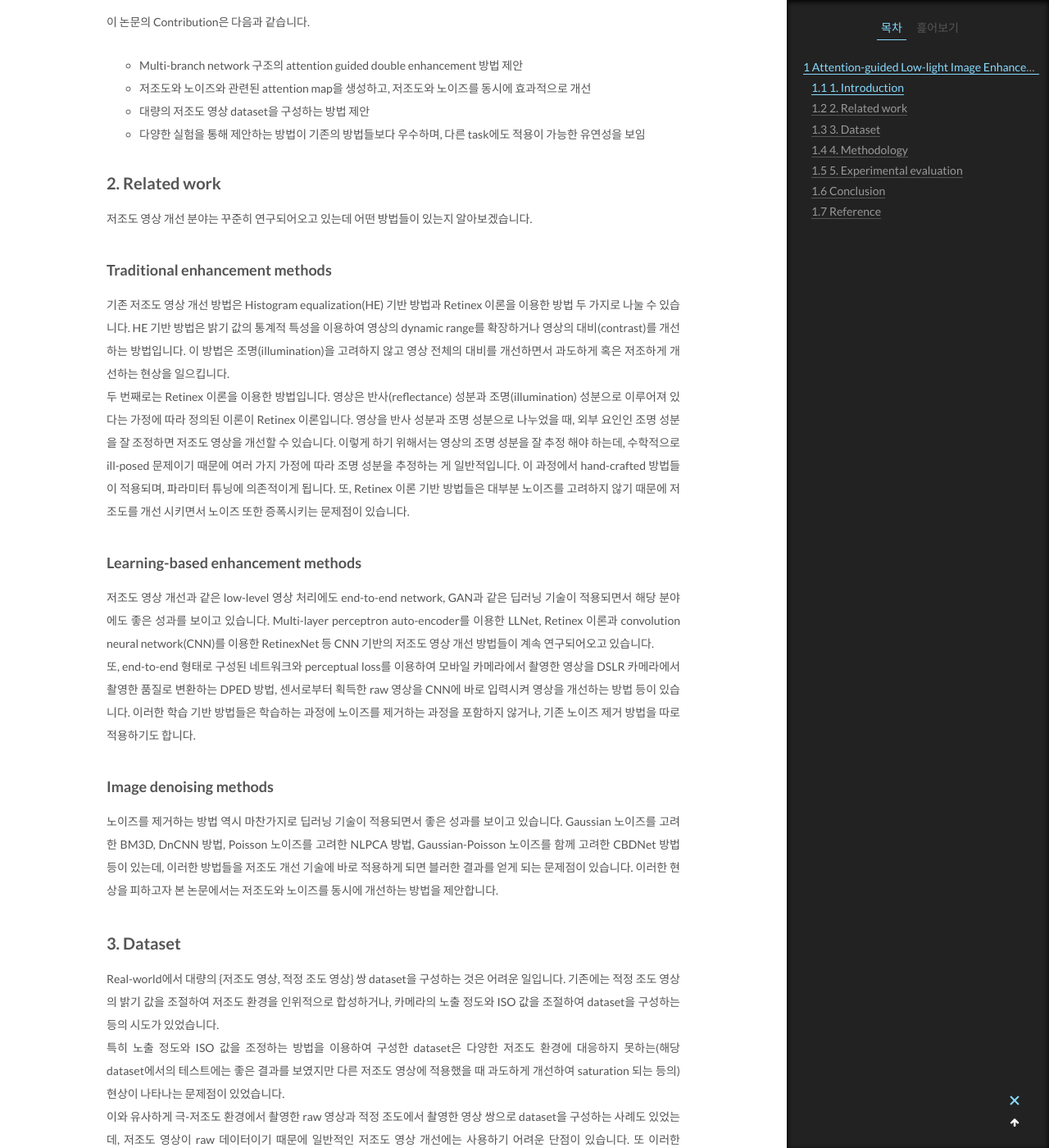
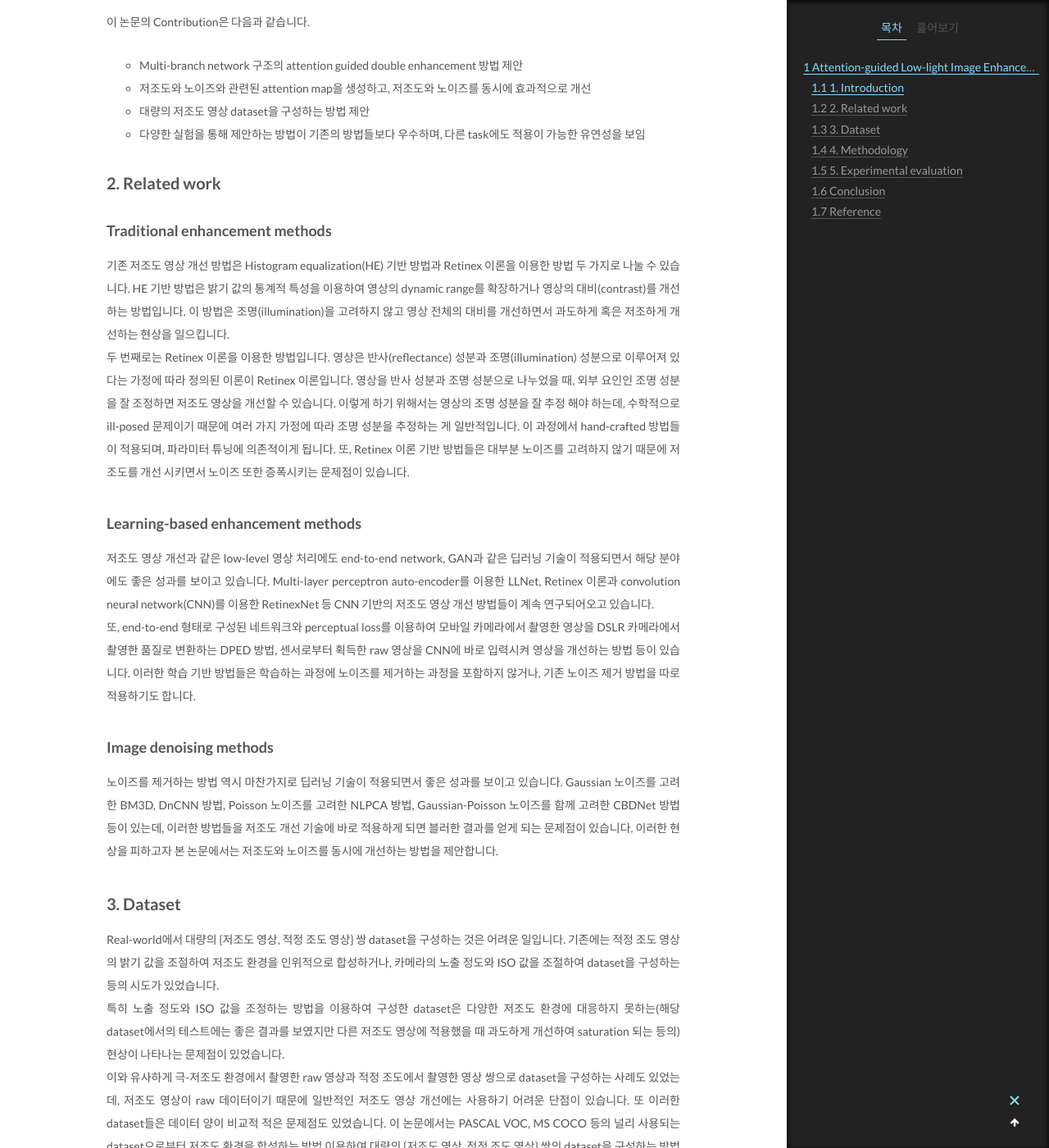
Before and after one commit to CH-Improc/ch-improc.github.io, a Jekyll site: the page built from _posts/2020-01-23-attention-guided-low-light-enhancement.md, in a window 1280 px wide and 1400 px high, scrolled down 1166 px. Shown: the whole window at 82% size. Built offline with Jekyll 4.4.1, drawn with Linux system fonts in a browser that asks for light colours; formulas are drawn with MathJax 3; some of the changed text lies outside the part shown.

Commit message:
Fixed tex and section

```diff
--- a/_posts/2020-01-23-attention-guided-low-light-enhancement.md
+++ b/_posts/2020-01-23-attention-guided-low-light-enhancement.md
@@ -27,8 +27,6 @@ tags:
 
 
 ## 2. Related work
-
-저조도 영상 개선 분야는 꾸준히 연구되어오고 있는데 어떤 방법들이 있는지 알아보겠습니다.
 
 ### Traditional enhancement methods
 
@@ -73,7 +71,8 @@ Real-world에서 대량의 {저조도 영상, 적정 조도 영상} 쌍 dataset
 
   $\alpha$와 $\beta$는 선형 변환을 의미하고, $\gamma$는 감마 변환을 의미합니다.
 
-  <figure><img src="{{ '/assets/post_images/AgLLNet_figures/fig05.png' | prepend: site.baseurl}}" alt="fig05"></figure>
+  <figure><img src="{{ '/assets/post_images/AgLLNet_figures/fig05.png' | prepend: site.baseurl}}" width=67% height=67% alt="fig05"></figure>
+
   위 그림은 저조도 합성 결과를 검증하는 그림입니다. 그래프는 $YCbCr$의 $Y$채널 히스토그램이며, 저조도를 합성한 영상과 저노출의 영상을 비교했을 때 유사한 것을 알 수 있습니다.
 - 노이즈는 카메라 내에서 처리하는 영상처리(Image processing) 파이프라인을 고려하여 real-world 저조도 잡음인 Gaussian-Poisson mixed 노이즈 모델을 이용하여 합성합니다.
 
@@ -98,7 +97,8 @@ Real-world에서 대량의 {저조도 영상, 적정 조도 영상} 쌍 dataset
 
   $max_{c}(x)$는 color채널 중에 최댓값을 반환하는 함수, $R$은 ground truth인 적정 조도 영상, $\mathcal{F}(R)$는 합성한 저조도 영상, $A$는 ue-attention map입니다.
 
-  <figure><img src="{{ '/assets/post_images/AgLLNet_figures/fig06.png' | prepend: site.baseurl}}" alt="fig06"></figure>
+  <figure><img src="{{ '/assets/post_images/AgLLNet_figures/fig06.png' | prepend: site.baseurl}}" width=67% height=67% alt="fig06"></figure>
+
   위 사진은 입력 영상에 따른 ue-attention map과 반전된 ue-attention map, 기존 Retinex 이론의 illumination map을 보입니다. 반전된 ue-attention map은 기존 Retinex 이론에서 사용하는 illumination map과 유사한데, 이 내용은 ue-attention map에는 조도 혹은 노출에 관련된 정보가 있다는 것을 의미하고 Attention-Net을 사용하는 이유를 뒷받침해줍니다. 한편, 반전된 ue-attention map을 기존의 Retinex 이론 기반 알고리즘들에 바로 적용하면 만족할만한 결과를 얻을 수 없는데, 그 이유는 기존 Retinex 이론 기반 알고리즘들이 black 영역(pixel 값이 0인 부분)과 노이즈 영역을 다루기 어렵기 때문이라고 주장하고 있습니다.
 
 - **Noise-Net**
```
Also changed, not shown: other parts of _posts/2020-01-23-attention-guided-low-light-enhancement.md (+1 -1 lines).
